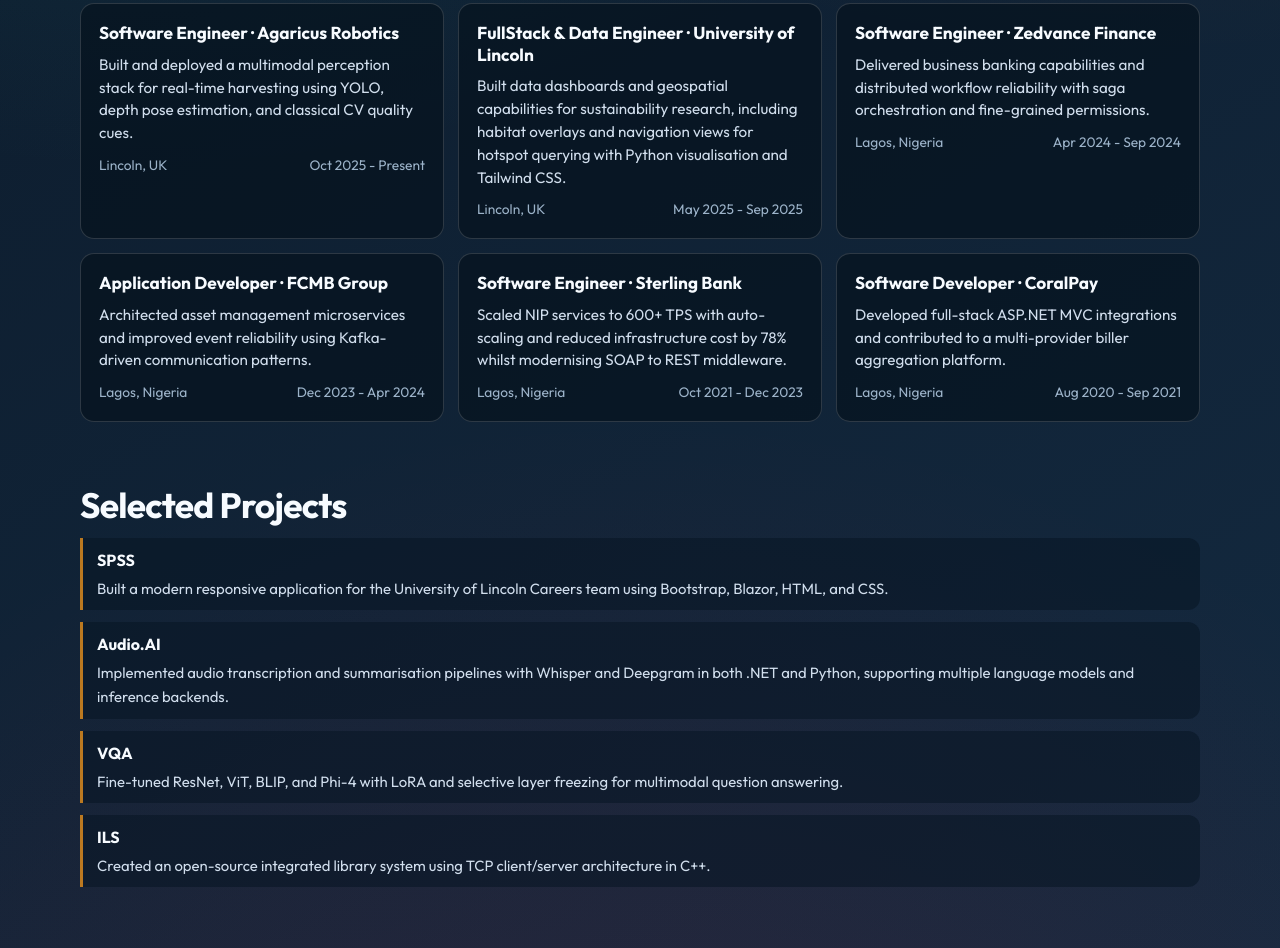
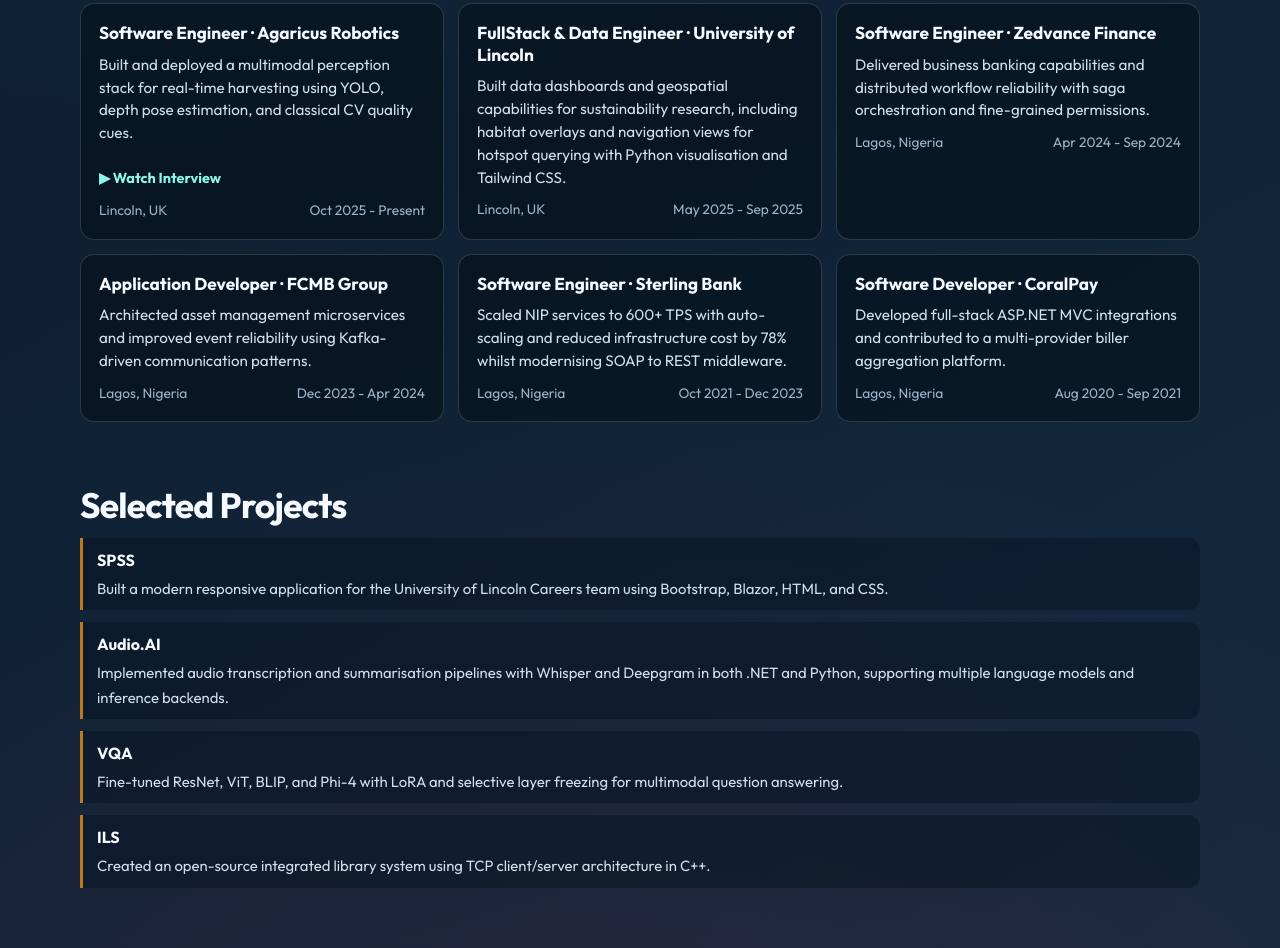
Before and after one commit to isaacoselukwue/isaacoselukwue.github.io, a website: page index.html in a window 1280 px wide. Shown: the part 1692-2640 px from the top of the page. Drawn offline with Linux system fonts and the light colour scheme; no server answers.

Commit message:
Add YouTube interview link to Agaricus Robotics role

```diff
--- a/index.html
+++ b/index.html
@@ -782,6 +782,11 @@
               harvesting using YOLO, depth pose estimation, and classical CV
               quality cues.
             </p>
+            <p style="margin: 12px 0 0 0;">
+              <a href="https://youtu.be/gRE4LvqkxW8?si=mdDXArSQoenLNacf&t=243" target="_blank" rel="noopener noreferrer">
+                ▶ Watch Interview
+              </a>
+            </p>
             <div class="project-meta">
               <span>Lincoln, UK</span><span>Oct 2025 - Present</span>
             </div>
```
